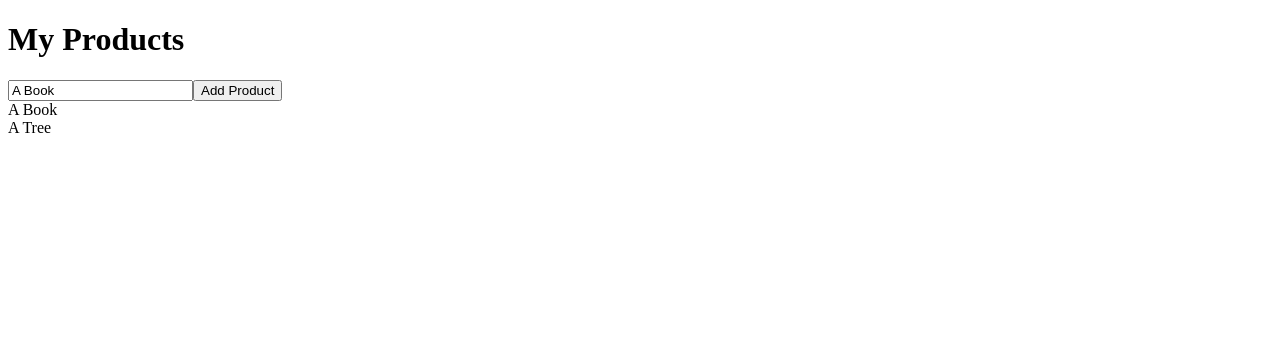
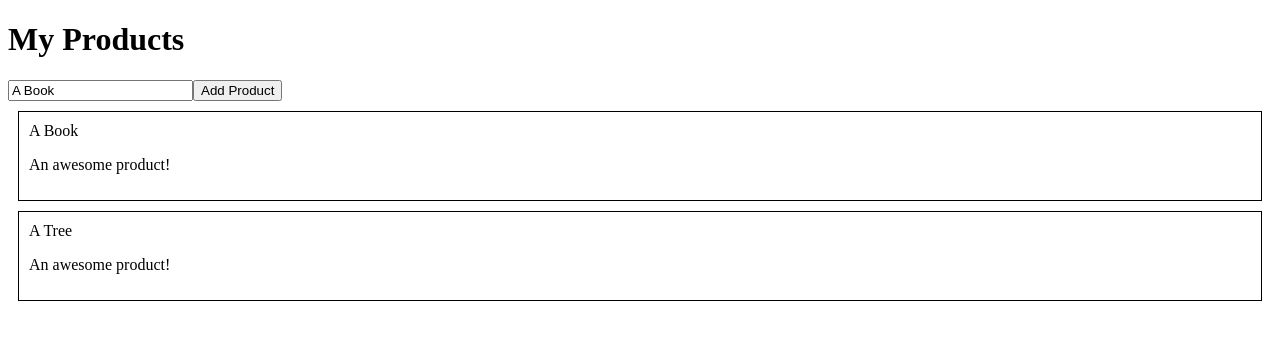
Before and after one commit to franco148/angular5-examples, an Angular app in the folder ng5-components-v2/: page / in a window 1280 px wide. Shown: the top 340 px of the page. Built offline with nearby package versions, Linux system fonts and the light colour scheme.

Commit message:
ng5-BriefAngularRefresh: Reviewing custom binding - Input & Output decorators.

```diff
--- a/ng5-components-v2/src/app/product/product.component.css
+++ b/ng5-components-v2/src/app/product/product.component.css
@@ -0,0 +1,5 @@
+.product {
+  border: 1px solid black;
+  padding: 10px;
+  margin: 10px;
+}
--- a/ng5-components-v2/src/app/product/product.component.html
+++ b/ng5-components-v2/src/app/product/product.component.html
@@ -1,3 +1,4 @@
-<p>
-  product works!
-</p>
+<article class="product" (click)="onClicked()">
+  <div>{{ productName }}</div>
+  <p>An awesome product!</p>
+</article>
--- a/ng5-components-v2/src/app/product/product.component.ts
+++ b/ng5-components-v2/src/app/product/product.component.ts
@@ -1,4 +1,4 @@
-import { Component, OnInit } from '@angular/core';
+import { Component, OnInit, Input, EventEmitter, Output } from '@angular/core';
 
 @Component({
   selector: 'app-product',
@@ -6,10 +6,16 @@ import { Component, OnInit } from '@angular/core';
   styleUrls: ['./product.component.css']
 })
 export class ProductComponent implements OnInit {
+  @Input() productName: string;
+  @Output() productClicked = new EventEmitter();
 
   constructor() { }
 
   ngOnInit() {
   }
 
+  onClicked() {
+    this.productClicked.emit();
+  }
+
 }
--- a/ng5-components-v2/src/app/products.component.html
+++ b/ng5-components-v2/src/app/products.component.html
@@ -1,4 +1,4 @@
 <h1>My Products</h1>
 <input *ngIf="!isDisabled" type="text" [(ngModel)]="productName">
 <button *ngIf="!isDisabled" (click)="onAddProduct()">Add Product</button>
-<div *ngFor="let product of products">{{ product }}</div>
+<app-product (productClicked)="onRemoveProduct(product)" *ngFor="let product of products" [productName]="product"></app-product>
--- a/ng5-components-v2/src/app/products.component.ts
+++ b/ng5-components-v2/src/app/products.component.ts
@@ -19,4 +19,8 @@ export class ProductsComponent {
   onAddProduct() {
     this.products.push(this.productName);
   }
+
+  onRemoveProduct(productName: string) {
+    this.products = this.products.filter(p => p !== productName);
+  }
 }
```
